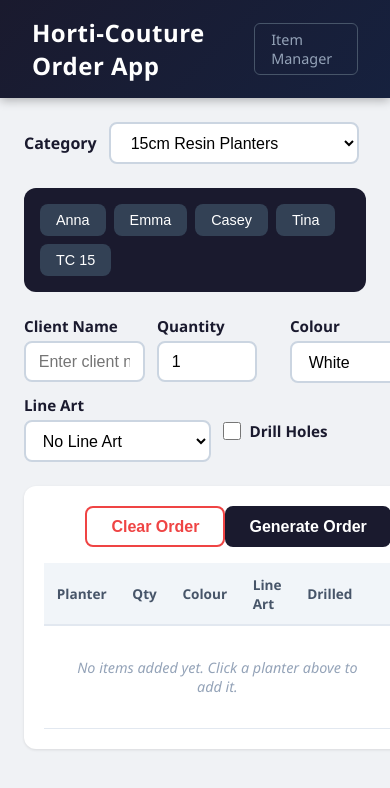
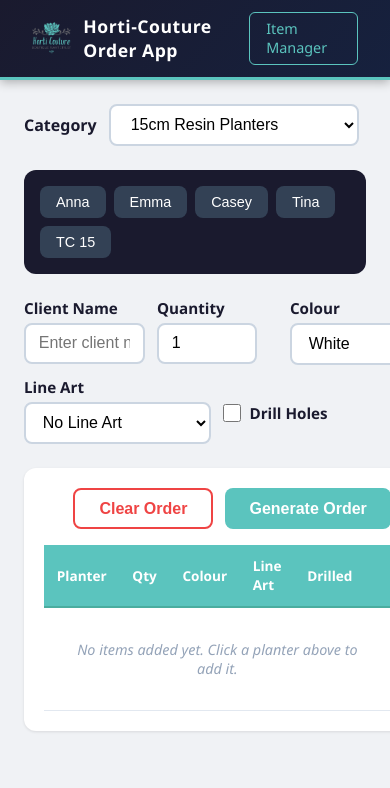
Before and after one commit to Thornhill420/horti-couture-order-app, a website: page index.html in a window 390 px wide. Shown: the top 788 px of the page. Drawn offline with nearby package versions, Linux system fonts and the light colour scheme; no server answers.

Commit message:
Add logo and #5bc4be accent color throughout

```diff
--- a/index.html
+++ b/index.html
@@ -11,7 +11,10 @@
 <body>
   <header>
     <div class="header-content">
-      <h1>Horti-Couture Order App</h1>
+      <div class="header-left">
+        <img src="logo.png" alt="Horti-Couture" class="logo-img">
+        <h1>Horti-Couture Order App</h1>
+      </div>
       <a href="manager.html" class="manager-link">Item Manager</a>
     </div>
   </header>
--- a/style.css
+++ b/style.css
@@ -14,8 +14,9 @@ body {
 header {
   background: linear-gradient(135deg, #1a1a2e, #16213e);
   color: white;
-  padding: 1rem 2rem;
+  padding: 0.75rem 2rem;
   box-shadow: 0 2px 10px rgba(0,0,0,0.3);
+  border-bottom: 3px solid #5bc4be;
 }
 
 .header-content {
@@ -26,26 +27,37 @@ header {
   align-items: center;
 }
 
+.header-left {
+  display: flex;
+  align-items: center;
+  gap: 0.75rem;
+}
+
+.logo-img {
+  height: 40px;
+  width: auto;
+}
+
 .header-content h1 {
-  font-size: 1.5rem;
+  font-size: 1.4rem;
   font-weight: 600;
   letter-spacing: 0.5px;
 }
 
 .manager-link {
-  color: #94a3b8;
+  color: #5bc4be;
   text-decoration: none;
   font-size: 0.9rem;
   padding: 0.4rem 1rem;
-  border: 1px solid #475569;
+  border: 1px solid #5bc4be;
   border-radius: 6px;
   transition: all 0.2s;
 }
 
 .manager-link:hover {
   color: white;
-  border-color: #94a3b8;
-  background: rgba(148,163,184,0.1);
+  border-color: #5bc4be;
+  background: #5bc4be;
 }
 
 main {
@@ -88,7 +100,7 @@ main {
 
 .category-bar select:focus {
   outline: none;
-  border-color: #3b82f6;
+  border-color: #5bc4be;
 }
 
 /* Planter Top Section - full width at top */
@@ -120,7 +132,7 @@ main {
 }
 
 .planter-btn:hover {
-  background: #3b82f6;
+  background: #5bc4be;
   transform: translateY(-1px);
 }
 
@@ -169,7 +181,7 @@ main {
 .input-group input:focus,
 .input-group select:focus {
   outline: none;
-  border-color: #3b82f6;
+  border-color: #5bc4be;
 }
 
 .input-group input[type="number"] {
@@ -187,6 +199,7 @@ main {
   width: 18px;
   height: 18px;
   cursor: pointer;
+  accent-color: #5bc4be;
 }
 
 .checkbox-group label {
@@ -206,6 +219,7 @@ main {
 .order-header {
   display: flex;
   justify-content: flex-end;
+  gap: 0.75rem;
   margin-bottom: 1rem;
 }
 
@@ -220,14 +234,14 @@ main {
 }
 
 .btn-generate {
-  background: #1a1a2e;
+  background: #5bc4be;
   color: white;
 }
 
 .btn-generate:hover {
-  background: #16213e;
+  background: #4aad9f;
   transform: translateY(-1px);
-  box-shadow: 0 2px 8px rgba(26,26,46,0.3);
+  box-shadow: 0 2px 8px rgba(91,196,190,0.4);
 }
 
 .btn-generate:disabled {
@@ -257,13 +271,13 @@ table {
 }
 
 th {
-  background: #f1f5f9;
+  background: #5bc4be;
   padding: 0.7rem 0.8rem;
   text-align: left;
   font-weight: 600;
   font-size: 0.85rem;
-  color: #475569;
-  border-bottom: 2px solid #e2e8f0;
+  color: white;
+  border-bottom: 2px solid #4aad9f;
 }
 
 td {
@@ -273,7 +287,7 @@ td {
 }
 
 tr:hover td {
-  background: #f8fafc;
+  background: #f0fdfa;
 }
 
 .btn-remove {
@@ -314,4 +328,12 @@ tr:hover td {
     flex: 1;
     min-width: 120px;
   }
+
+  .logo-img {
+    height: 32px;
+  }
+
+  .header-content h1 {
+    font-size: 1.1rem;
+  }
 }
```
Also changed, not shown: manager.html (+8 -5 lines), logo.png (added).
